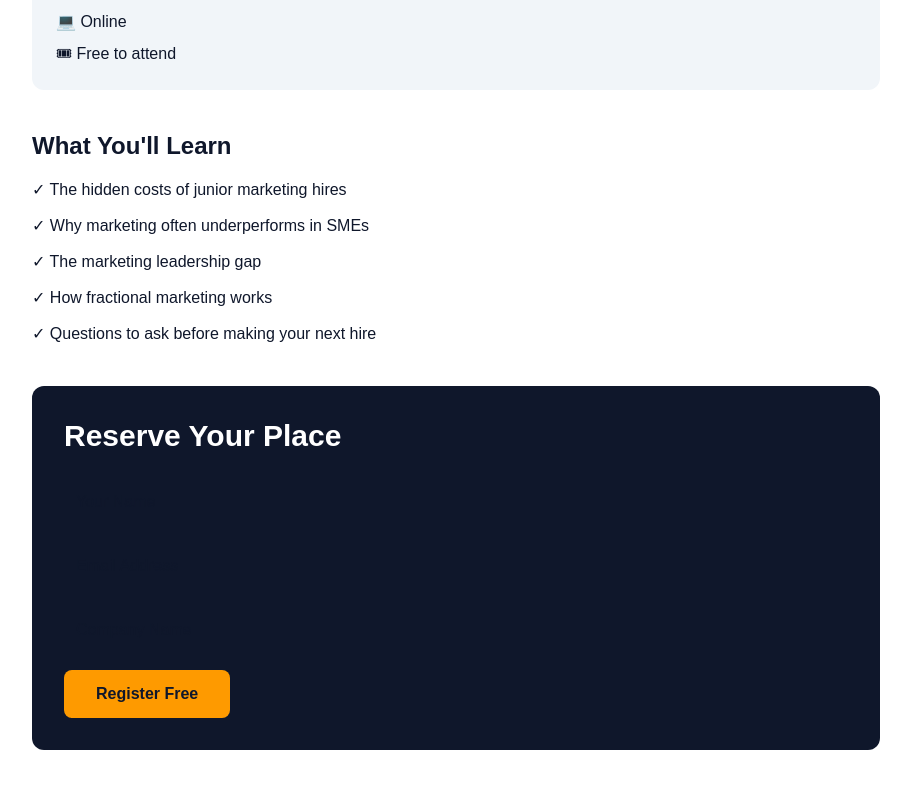
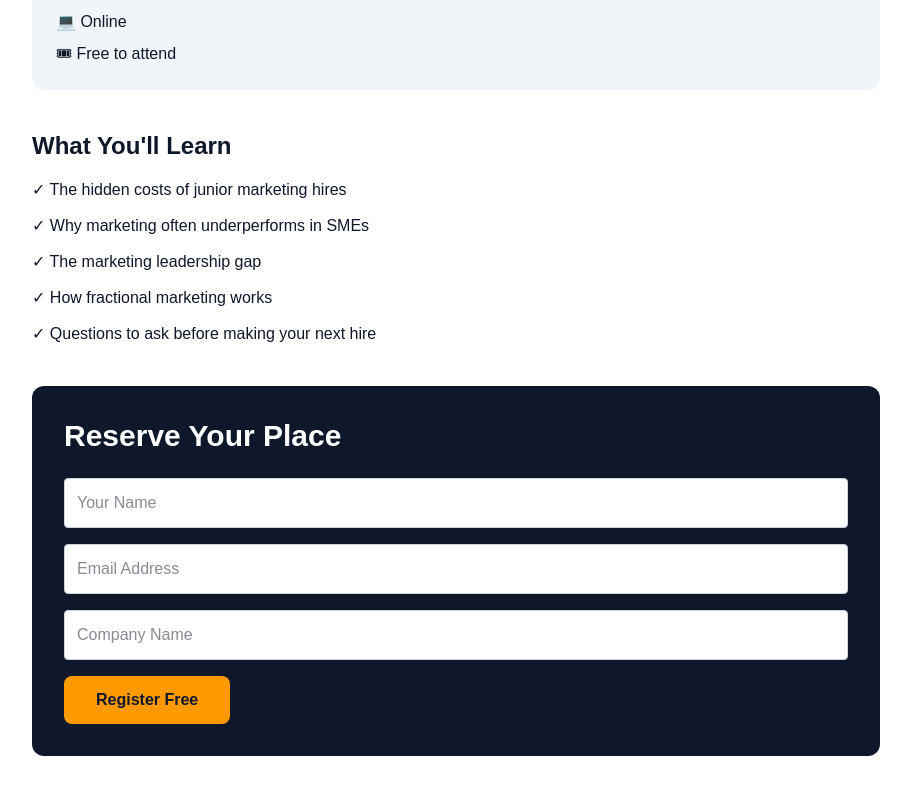
Before and after one commit to vivaredman/headstart-marketing, a Next.js app: page /webinar in a window 1280 px wide. Shown: the part 458-1252 px from the top of the page, without its empty margins (184-1095 px from the left). Built offline with nearby package versions, Linux system fonts and the light colour scheme.

Commit message:
Fix webinar form styling

```diff
--- a/app/webinar/page.tsx
+++ b/app/webinar/page.tsx
@@ -59,7 +59,7 @@ export default function WebinarPage() {
               name="name"
               placeholder="Your Name"
               required
-              className="w-full p-3 rounded text-slate-900"
+              className="w-full p-3 rounded bg-white text-slate-900 border border-slate-300"
             />
 
             <input
@@ -67,14 +67,14 @@ export default function WebinarPage() {
               name="email"
               placeholder="Email Address"
               required
-              className="w-full p-3 rounded text-slate-900"
+              className="w-full p-3 rounded bg-white text-slate-900 border border-slate-300"
             />
 
             <input
               type="text"
               name="company"
               placeholder="Company Name"
-              className="w-full p-3 rounded text-slate-900"
+              className="w-full p-3 rounded bg-white text-slate-900 border border-slate-300"
             />
 
             <button
```
